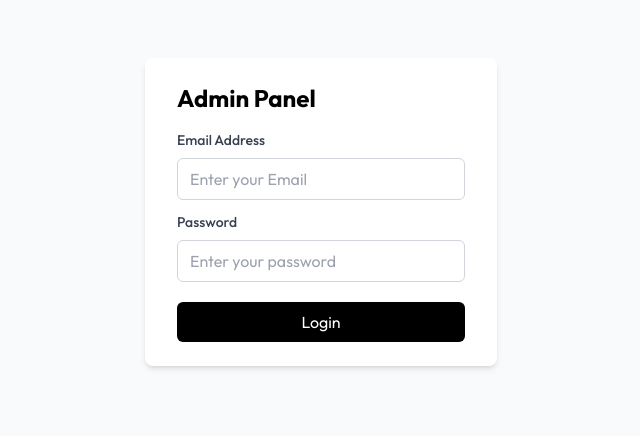
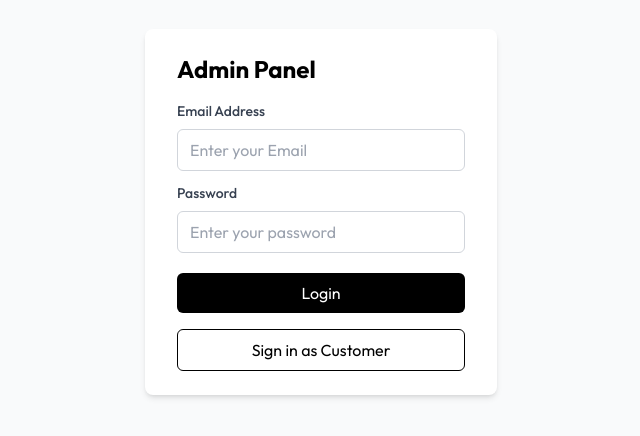
Before and after one commit to s-ambuj/ShopVerse, a React (Vite) app in the folder admin/: page /add in a window 1280 px wide. Shown: the part 188-624 px from the top of the page, without its empty margins (319-959 px from the left). Built offline with nearby package versions, Linux system fonts and the light colour scheme; no server answers.

Commit message:
final commit

```diff
--- a/admin/src/components/Login.jsx
+++ b/admin/src/components/Login.jsx
@@ -3,18 +3,14 @@ import axios from 'axios'
 import { backendURL } from '../App';
 import { toast } from 'react-toastify';
 
-
-const Login = ({setToken}) => {
-
-    const [email,setEmail] = useState('');
-    const [password,setPassword] = useState('');
-
-
+const Login = ({ setToken }) => {
+  const [email, setEmail] = useState('');
+  const [password, setPassword] = useState('');
 
   const onSubmitHandler = async (e) => {
     try {
       e.preventDefault();
-            const response = await axios.post(backendURL+'/api/user/admin',{email,password})
+      const response = await axios.post(backendURL.replace(/\/+$/, '') + '/api/user/admin', { email, password });
       console.log(response);
       if (response.data.success) {
         setToken(response.data.token)
@@ -24,9 +20,13 @@ const Login = ({setToken}) => {
     } catch (error) {
       console.log(error);
       toast.error(error.message);
-
     }
   }
+
+  const redirectToCustomerSite = () => {
+    window.location.href = import.meta.env.VITE_CUSTOMER_SITE_URL;
+  }
+
   return (
     <div className='min-h-screen flex items-center justify-center w-full'>
       <div className='bg-white shadow-md rounded-lg px-8 py-6 max-w-md'>
@@ -34,14 +34,17 @@ const Login = ({setToken}) => {
         <form onSubmit={onSubmitHandler}>
           <div className='mb-3 min-w-72'>
             <p className='text-sm font-medium text-gray-700 mb-2'>Email Address</p>
-                <input onChange={(e) => setEmail(e.target.value)} value={email} className="rounded-md w-full px-3 py-2 border border-gray-300 outline-none"type="email" placeholder='Enter your Email' required/>
+            <input onChange={(e) => setEmail(e.target.value)} value={email} className="rounded-md w-full px-3 py-2 border border-gray-300 outline-none" type="email" placeholder='Enter your Email' required />
           </div>
           <div className='mb-3 min-w-72'>
             <p className='text-sm font-medium text-gray-700 mb-2'>Password</p>
-                <input onChange={(e) => setPassword(e.target.value)} value={password} className="rounded-md w-full px-3 py-2 border border-gray-300 outline-none"type="password" placeholder='Enter your password' required/>
+            <input onChange={(e) => setPassword(e.target.value)} value={password} className="rounded-md w-full px-3 py-2 border border-gray-300 outline-none" type="password" placeholder='Enter your password' required />
           </div>
-            <button className="mt-2 w-full py-2 px-4 rounded-md text-white bg-black" type='submit'> Login </button>
+          <button className="mt-2 w-full py-2 px-4 rounded-md text-white bg-black" type='submit'>Login</button>
         </form>
+        <button onClick={redirectToCustomerSite} className="mt-4 w-full py-2 px-4 rounded-md border border-black text-black hover:bg-gray-100">
+          Sign in as Customer
+        </button>
       </div>
     </div>
   )
```
Lines whose indentation alone changed are shown as unchanged.
